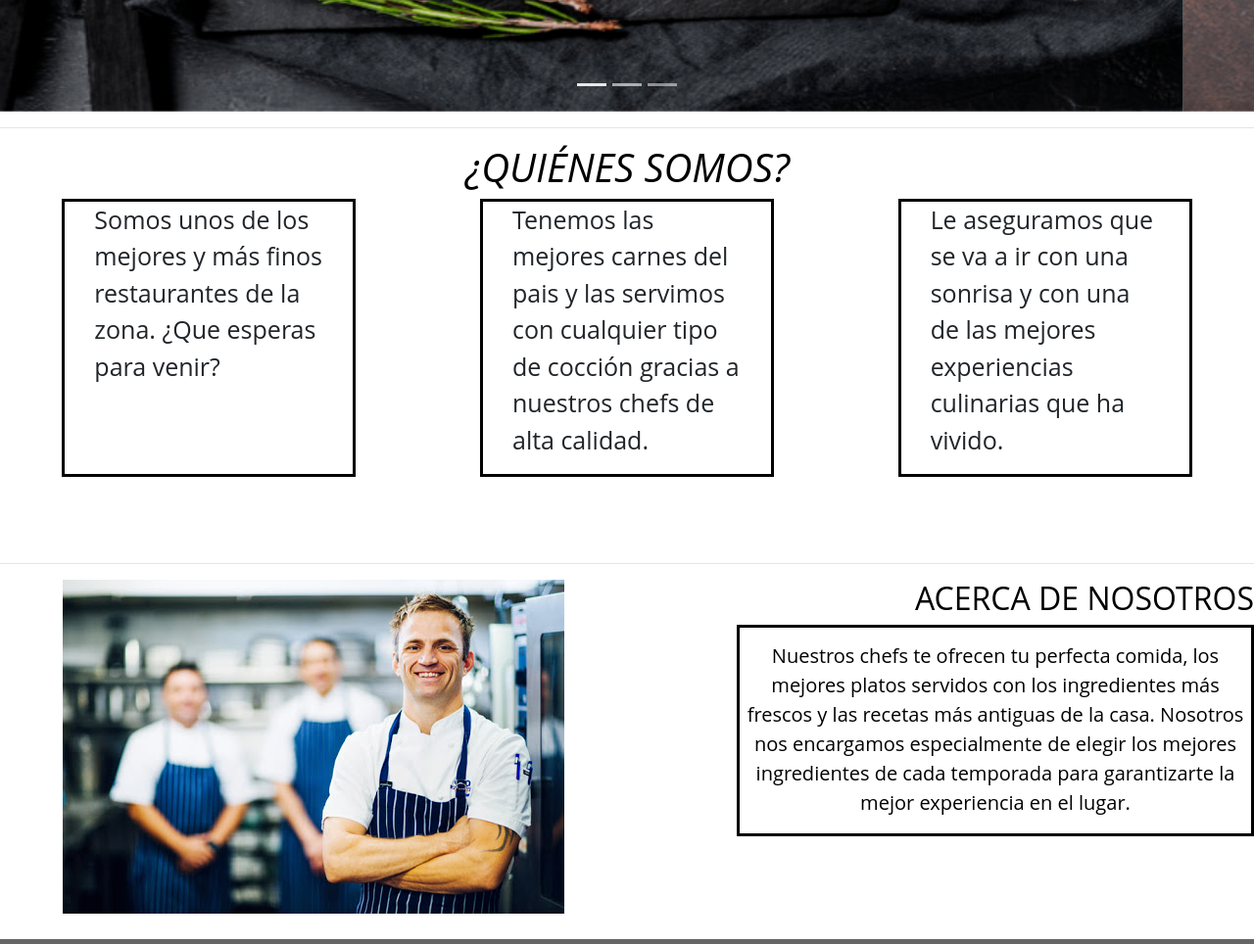
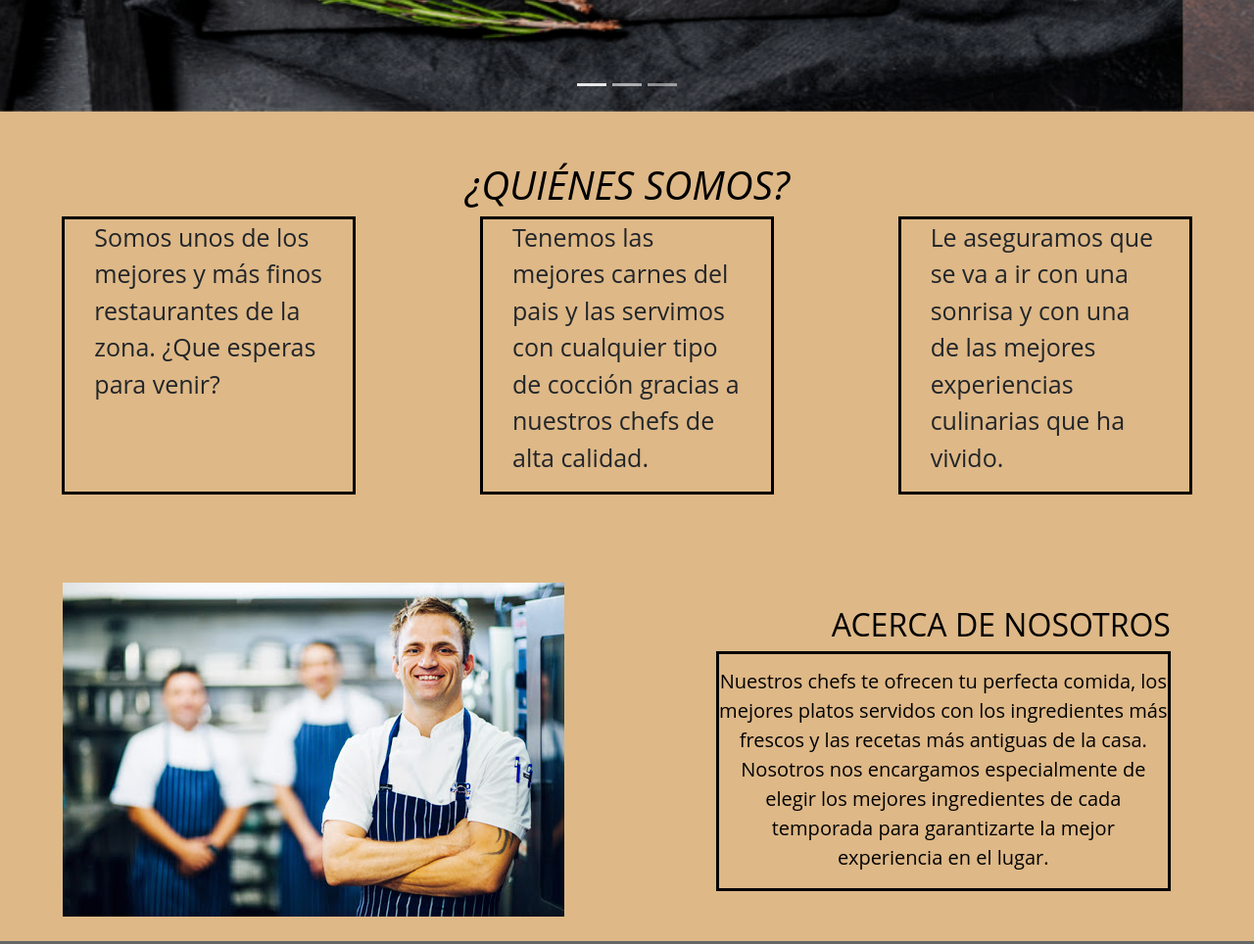
Before and after one commit to Andy153/Proyecto, a website: page index.html in a window 1280 px wide. Shown: the part 740-1704 px from the top of the page at 98% size. Drawn offline with nearby package versions, Linux system fonts and the light colour scheme.

Commit message:
nuevos cambios

```diff
--- a/assests/css/estilos.css
+++ b/assests/css/estilos.css
@@ -353,7 +353,7 @@ body{
 
 /*Aca termina las propiedades CSS de lo que seria el menu.html*/
 
-/*Aca empieza las propiedades de Institucional.html*/
+/*Aca empieza las propiedades de reservas.html*/
 
 
 .container3 {
@@ -517,6 +517,7 @@ body{
     color: black;
     font-size: 50px;
     font-family: 'PT Sans', sans-serif;
+    padding-top: 4%;
 }
 
 #Parrafos1 {
@@ -557,11 +558,14 @@ body{
     flex-direction: row;
     padding-left: 5%;
     padding-bottom: 2%;
+    padding-top: 7%;
 }
 
 #titulos {
     text-transform: uppercase;
-    text-align: end;
+    text-align: right;
+    padding-right: 7%;
+    padding-top: 2%;
     color: black;
     font-size: 30px;
 }
--- a/index.html
+++ b/index.html
@@ -28,6 +28,7 @@
 
     <header>
       <nav>
+        <section class="FondoViews">
             <img src="./imagen/logo.png" alt="logo de la pagina" id="center" height="200" width="150">
 
             <div id="navigator"></div>
@@ -78,14 +79,15 @@
               </a>
             </div>
 
+          </section>
 
             </nav>
 
 
      </header>
 
-     <section>
-      <hr>
+     <section class="FondoViews">
+
 
       <div id="TituloMayor">
       <h1>¿QUIÉNES SOMOS?</h1>
@@ -108,11 +110,7 @@
 
      </section>
 
-     <!--Aca hay una separacion de section-->
-      <br><br><br>
-     <hr>
-
-     <section class="Secciones" id="ImagenTextoInicio">
+     <section class="FondoViews" id="ImagenTextoInicio">
 
       <img src="./imagen/segunda imagen.png" alt="Foto de chef">
 
```
